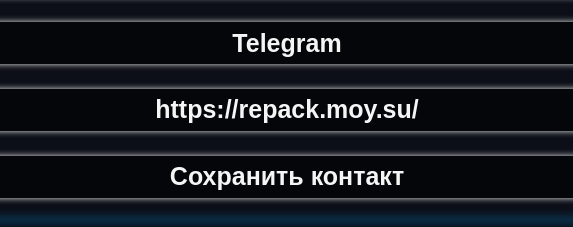
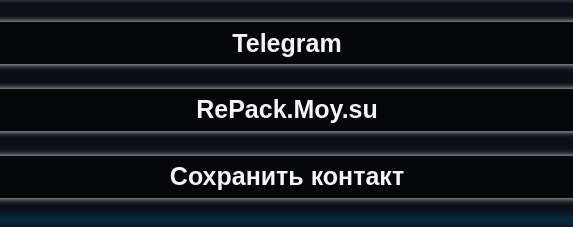
Before and after one commit to komoliddin/page, a plain HTML site: page index.html in a window 1280 px wide. Shown: the part 348-575 px from the top of the page, 353-926 px from the left. Drawn offline with nearby package versions, Linux system fonts and the light colour scheme; a web font is replaced by a local one.

Commit message:
Add files via upload

```diff
--- a/index.html
+++ b/index.html
@@ -60,7 +60,7 @@
         <a href="https://repack.moy.su/" target="_blank" class="button">
             <div class="btn">
                 <div class="btnico"><i class="fas fa-globe"></i></div>
-                <div class="text">https://repack.moy.su/</div>
+                <div class="text">RePack.Moy.su</div>
                 <div class="btnico"><i class="fas fa-globe"></i></div>
             </div>
         </a>
```
